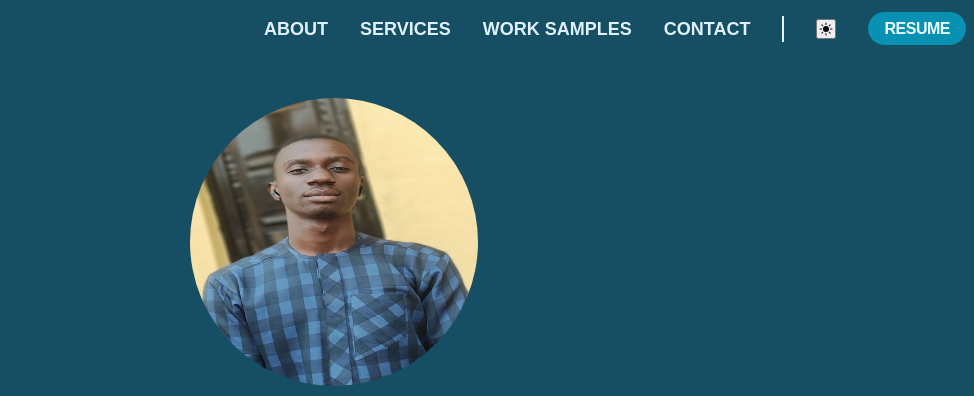
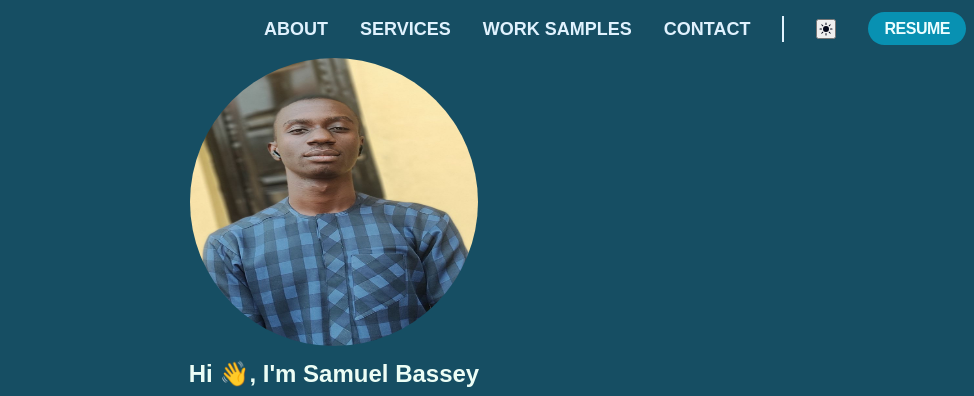
Before and after one commit to PearlPerfect/first-portfolio-site, a plain HTML site: page index.html in a window 1280 px wide. Shown: the top 396 px of the page, without its empty margins (306-1280 px from the left). Drawn offline with nearby package versions, Linux system fonts and the light colour scheme; a web font is replaced by a local one.

Commit message:
changesss

```diff
--- a/Styles/components/home.css
+++ b/Styles/components/home.css
@@ -24,8 +24,6 @@
     /* line-height: 0.9; */
 }
 
-
-
 .home__description{
     max-width: 60ch;
     font-size: var(--size-sm);
@@ -49,7 +47,6 @@ em{
 @media (min-width: 475px) {
     .home{
         gap: 1rem;
-        margin-top: 0;
 
     }
     .home__image{
@@ -110,11 +107,11 @@ em{
 /*largeScreen*/
 
 @media (min-width: 1024px) {
-    .home{
-        margin-top: 0.5rem;
+    /* .home{ */
+        /* margin-top: 0.5rem; */
         /* gap: 1.5rem; */
 
-    }
+    /* } */
     .home__image{
         width: 18rem;
         height: 18rem;
@@ -145,10 +142,10 @@ em{
     .home__reachOutBtn{
         font-size: var(--size-lg);
     }
-    /* .about__image{
+    .about__image{
         height: 28rem;
         width: 28rem;
-    } */
+    }
     em{
         margin-top: -2rem;
     }
@@ -157,7 +154,7 @@ em{
 
 /*xtraLargeScreen*/
 
-/* @media (min-width: 1280px) {
+@media (min-width: 1280px) {
     .home__image{
         width: 18rem;
         height: 18rem;
@@ -172,7 +169,7 @@ em{
         font-size: var(--size-lg);
     }
 
-} */
+}
 
 /*2XtraLargeScreen*/
 
```
